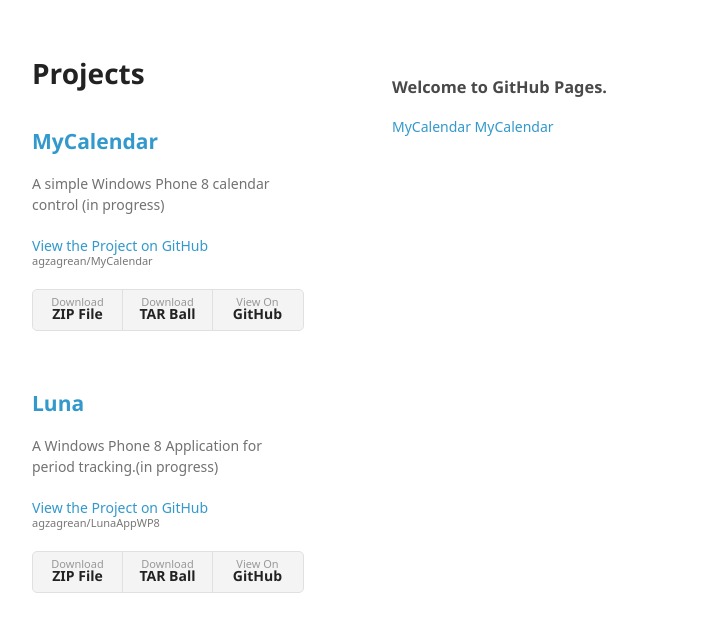
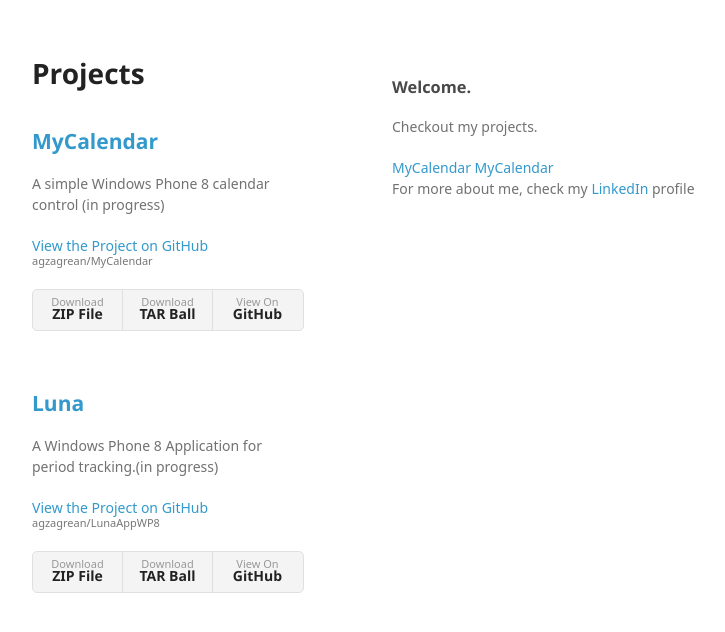
Before and after one commit to agzagrean/home, a plain HTML site: page index.html in a window 1280 px wide. Shown: the whole page, without its empty margins (178-903 px from the left). Drawn offline with Linux system fonts and the light colour scheme; a web font is replaced by a local one.

Commit message:
Update index.html

```diff
--- a/index.html
+++ b/index.html
@@ -41,11 +41,12 @@
           <section>
         <h3>
 
-<h3> Welcome to GitHub Pages.</h3>
+<h3> Welcome.</h3>
+<p>Checkout my projects. </p>
  <a href="http://agzagrean.github.io/MyCalendar/">MyCalendar</a>
-<a href="http://agzagrean.github.io/MyCalendar/">MyCalendar</a>
-
-    <script src="javascripts/scale.fix.js"></script>
+ <a href="http://agzagrean.github.io/MyCalendar/">MyCalendar</a>
+<p>For more about me, check my <a href="ro.linkedin.com/in/georgianazagrean">LinkedIn</a> profile</p>
+ <script src="javascripts/scale.fix.js"></script>
 
   </body>
 </html>
```
